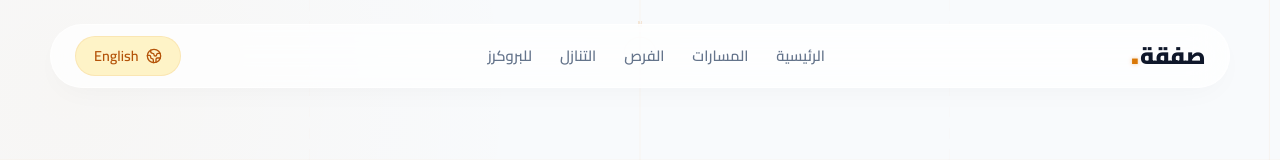
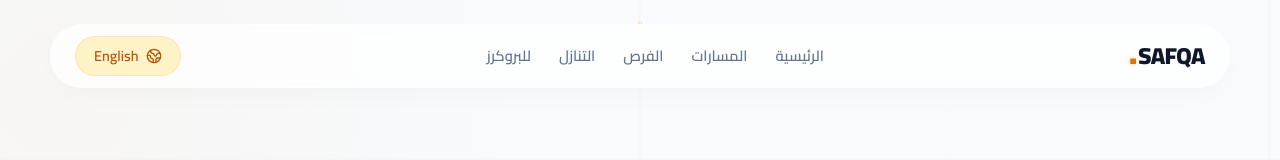
Before and after one commit to osamaaaaaaaaa/safqa_nawy, a React (Vite) app: page / in a window 1280 px wide. Shown: the top 160 px of the page. Built offline with nearby package versions, Linux system fonts and the light colour scheme.

Commit message:
design: make brand logo name static as SAFQA in English regardless of locale

```diff
--- a/src/App.tsx
+++ b/src/App.tsx
@@ -82,9 +82,9 @@ function App() {
       </div>
 
       <header className="site-nav">
-        <a className="brand-lockup" href="#home" aria-label={copy.brand}>
+        <a className="brand-lockup" href="#home" aria-label="SAFQA">
           <span className="brand-logo-text">
-            {copy.brand}
+            SAFQA
             <span className="brand-logo-dot">.</span>
           </span>
         </a>
```
